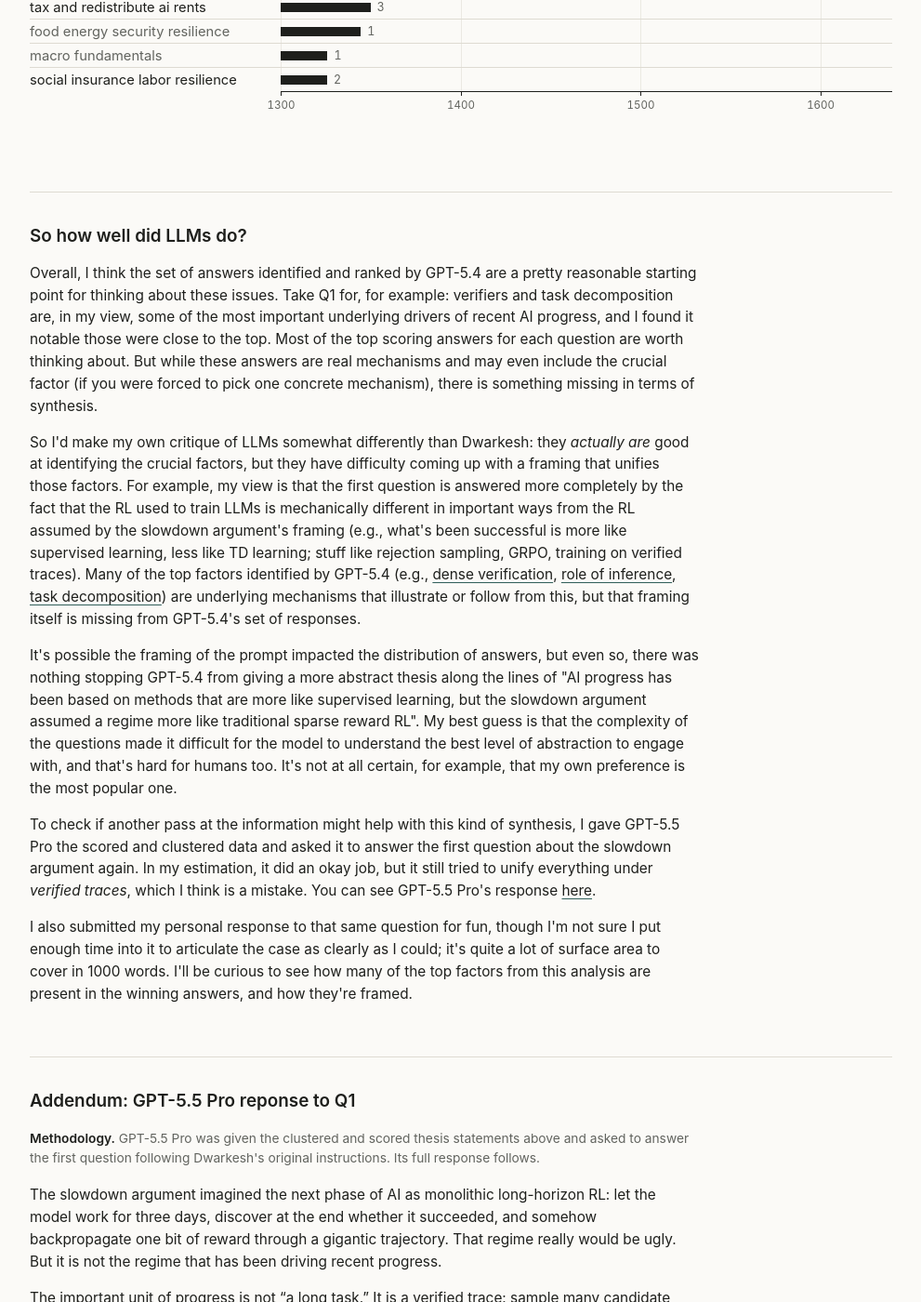
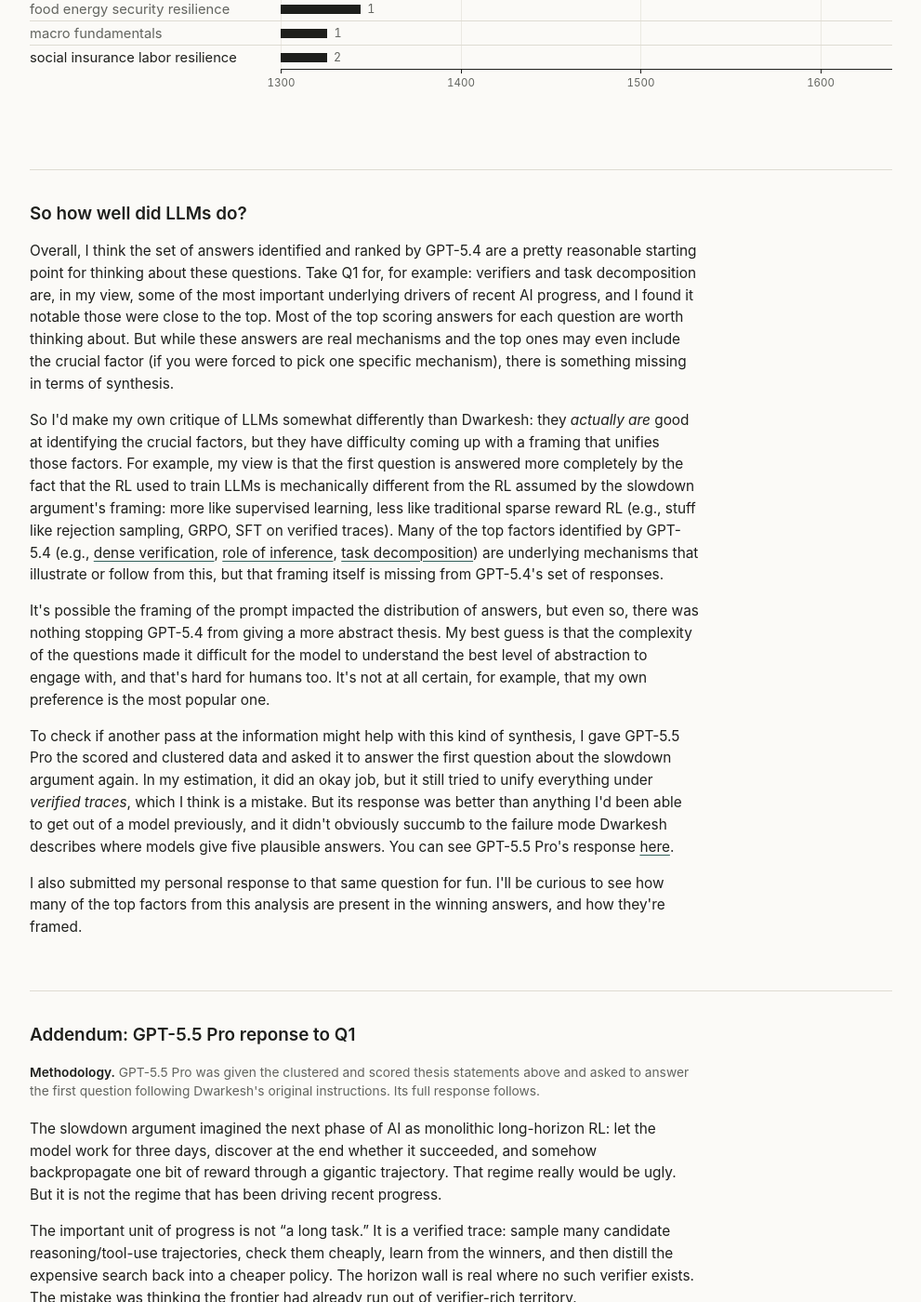
Before and after one commit to Ejhfast/ejhfast.github.com, a Jekyll site: the page llms-find-the-right-factors-but-miss-the-frame.html, which Jekyll copies as it is, in a window 1280 px wide and 1400 px high, scrolled down 3501 px. Shown: the whole window at 93% size, without its empty margins (144-1135 px from the left). Built offline with Jekyll 4.4.1, drawn with Linux system fonts in a browser that asks for light colours; some of the changed text lies outside the part shown.

Commit message:
Refine LLM essay copy

```diff
--- a/llms-find-the-right-factors-but-miss-the-frame.html
+++ b/llms-find-the-right-factors-but-miss-the-frame.html
@@ -397,7 +397,7 @@
 
   <div class="overview">
     <p>
-      Dwarkesh Patel recently launched a <a href="https://www.dwarkesh.com/p/blog-prize">Blog Prize</a> for four big questions about AI. He mentioned that LLM responses to these kinds of questions fall into the failure mode of giving &ldquo;5 plausible answers&rdquo; but not &ldquo;the context and taste to identify the crucial factor.&rdquo; That generally aligns with my own experience, but I was curious to investigate this idea more rigorously. So I queried LLMs repeatedly for answers as thesis statements for each of the questions, then scored and aggregated the responses.
+      Dwarkesh Patel recently launched a <a href="https://www.dwarkesh.com/p/blog-prize">Blog Prize</a> for four big questions about AI. He pointed out that LLM responses to these kinds of questions fall into the failure mode of giving &ldquo;5 plausible answers&rdquo; but not &ldquo;the context and taste to identify the crucial factor.&rdquo; That generally aligns with my own experience, but I was curious to investigate this more rigorously. So I queried LLMs repeatedly for answers to each of the questions, then Elo scored, clustered, and aggregated the responses.
     </p>
   </div>
 </header>
@@ -406,7 +406,7 @@
 
 <div class="methodology">
   <p>
-    <strong>Methodology.</strong> I queried the GPT-5.4 API ten times for each of Dwarkesh's questions, where each query asked for the ten best thesis statements answering the question. Thesis statements were aggregated per question and then scored against each other in a pairwise Elo tournament, also run on GPT-5.4 via a few thousand independent API calls (one per matchup). Finally, I clustered them with the help of Claude Opus 4.7. Each cluster was given a summary and is depicted below alongside the size of its sample and the <em>mean Elo</em> score of its members. Bars show each cluster's <em>mean Elo</em>. Hover any row for the full cluster description and the top-ranked response. Singleton clusters where the cluster is formed of a single response are rendered in <span style="color: var(--muted);">lighter gray</span>.
+    <strong>Methodology.</strong> I queried the GPT-5.4 API ten times for each of Dwarkesh's questions, where each query asked for the ten thesis statements for essays answering the question. Thesis statements were aggregated per question and then Elo scored against each other in a pairwise Elo tournament, also run on GPT-5.4 via a few thousand independent API calls (one per matchup). Finally, I clustered them with the help of Claude Opus 4.7. Each cluster was given a summary and is depicted below alongside the size of its sample and the <em>mean Elo</em> score of its members. Bars show each cluster's <em>mean Elo</em>. Hover any row for the full cluster description and the top-ranked response. Singleton clusters where the cluster is formed of a single response are rendered in <span style="color: var(--muted);">lighter gray</span>.
   </p>
 </div>
 
@@ -1751,19 +1751,19 @@
 
 <div class="overview">
   <p>
-    Overall, I think the set of answers identified and ranked by GPT-5.4 are a pretty reasonable starting point for thinking about these issues. Take Q1 for, for example: verifiers and task decomposition are, in my view, some of the most important underlying drivers of recent AI progress, and I found it notable those were close to the top. Most of the top scoring answers for each question are worth thinking about. But while these answers are real mechanisms and may even include the crucial factor (if you were forced to pick one concrete mechanism), there is something missing in terms of synthesis.
+    Overall, I think the set of answers identified and ranked by GPT-5.4 are a pretty reasonable starting point for thinking about these questions. Take Q1 for, for example: verifiers and task decomposition are, in my view, some of the most important underlying drivers of recent AI progress, and I found it notable those were close to the top. Most of the top scoring answers for each question are worth thinking about. But while these answers are real mechanisms and the top ones may even include the crucial factor (if you were forced to pick one specific mechanism), there is something missing in terms of synthesis.
   </p>
   <p>
-    So I'd make my own critique of LLMs somewhat differently than Dwarkesh: they <em>actually are</em> good at identifying the crucial factors, but they have difficulty coming up with a framing that unifies those factors. For example, my view is that the first question is answered more completely by the fact that the RL used to train LLMs is mechanically different in important ways from the RL assumed by the slowdown argument's framing (e.g., what's been successful is more like supervised learning, less like TD learning; stuff like rejection sampling, GRPO, training on verified traces). Many of the top factors identified by GPT-5.4 (e.g., <a href="#cluster-rl_progress_timelines-verifier_dense_signal">dense verification</a>, <a href="#cluster-rl_progress_timelines-inference_time_search">role of inference</a>, <a href="#cluster-rl_progress_timelines-task_decomposition">task decomposition</a>) are underlying mechanisms that illustrate or follow from this, but that framing itself is missing from GPT-5.4's set of responses.
+    So I'd make my own critique of LLMs somewhat differently than Dwarkesh: they <em>actually are</em> good at identifying the crucial factors, but they have difficulty coming up with a framing that unifies those factors. For example, my view is that the first question is answered more completely by the fact that the RL used to train LLMs is mechanically different from the RL assumed by the slowdown argument's framing: more like supervised learning, less like traditional sparse reward RL (e.g., stuff like rejection sampling, GRPO, SFT on verified traces). Many of the top factors identified by GPT-5.4 (e.g., <a href="#cluster-rl_progress_timelines-verifier_dense_signal">dense verification</a>, <a href="#cluster-rl_progress_timelines-inference_time_search">role of inference</a>, <a href="#cluster-rl_progress_timelines-task_decomposition">task decomposition</a>) are underlying mechanisms that illustrate or follow from this, but that framing itself is missing from GPT-5.4's set of responses.
   </p>
   <p>
-    It's possible the framing of the prompt impacted the distribution of answers, but even so, there was nothing stopping GPT-5.4 from giving a more abstract thesis along the lines of "AI progress has been based on methods that are more like supervised learning, but the slowdown argument assumed a regime more like traditional sparse reward RL". My best guess is that the complexity of the questions made it difficult for the model to understand the best level of abstraction to engage with, and that's hard for humans too. It's not at all certain, for example, that my own preference is the most popular one.
+    It's possible the framing of the prompt impacted the distribution of answers, but even so, there was nothing stopping GPT-5.4 from giving a more abstract thesis. My best guess is that the complexity of the questions made it difficult for the model to understand the best level of abstraction to engage with, and that's hard for humans too. It's not at all certain, for example, that my own preference is the most popular one.
   </p>
   <p>
-    To check if another pass at the information might help with this kind of synthesis, I gave GPT-5.5 Pro the scored and clustered data and asked it to answer the first question about the slowdown argument again. In my estimation, it did an okay job, but it still tried to unify everything under <em>verified traces</em>, which I think is a mistake. You can see GPT-5.5 Pro's response <a href="#gpt55-response">here</a>.
+    To check if another pass at the information might help with this kind of synthesis, I gave GPT-5.5 Pro the scored and clustered data and asked it to answer the first question about the slowdown argument again. In my estimation, it did an okay job, but it still tried to unify everything under <em>verified traces</em>, which I think is a mistake. But its response was better than anything I'd been able to get out of a model previously, and it didn't obviously succumb to the failure mode Dwarkesh describes where models give five plausible answers. You can see GPT-5.5 Pro's response <a href="#gpt55-response">here</a>.
   </p>
   <p>
-    I also submitted my personal response to that same question for fun, though I'm not sure I put enough time into it to articulate the case as clearly as I could; it's quite a lot of surface area to cover in 1000 words. I'll be curious to see how many of the top factors from this analysis are present in the winning answers, and how they're framed.
+    I also submitted my personal response to that same question for fun. I'll be curious to see how many of the top factors from this analysis are present in the winning answers, and how they're framed.
   </p>
 </div>
 
```
